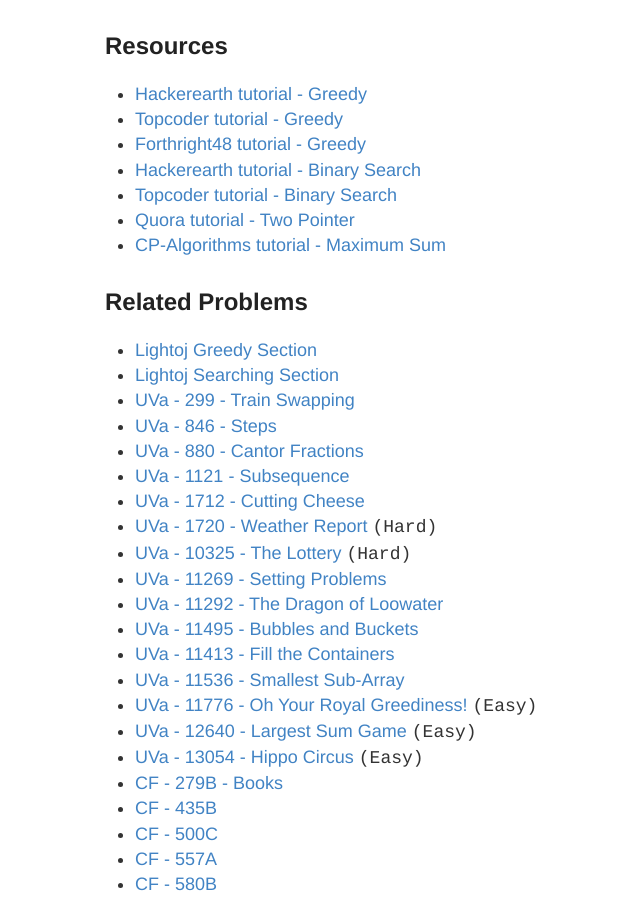
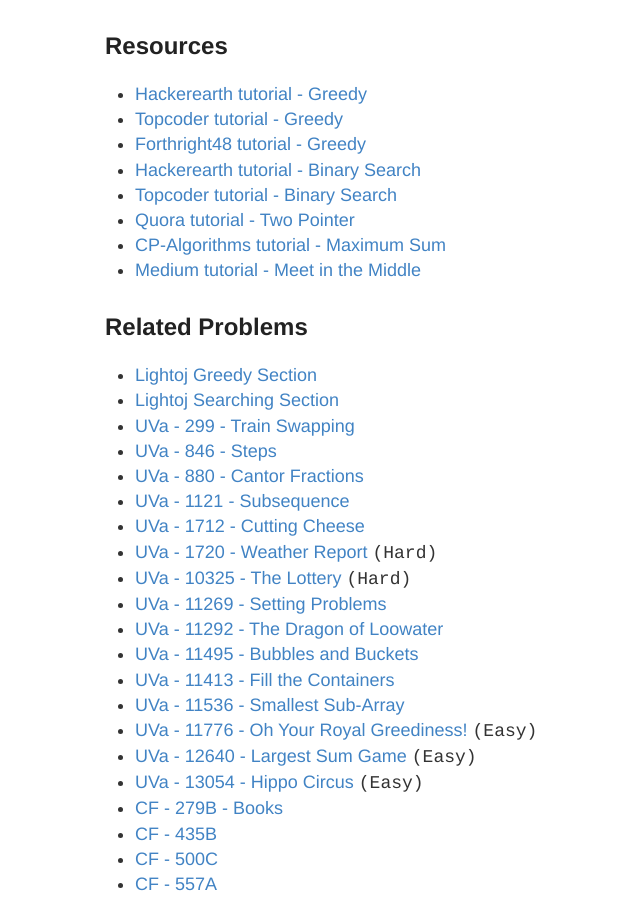
Before and after one commit to baps-bgd/baps-bgd.github.io, a Jekyll site: the page built from _posts/2020-10-5-greedy-and-searching.md, in a window 1280 px wide and 900 px high, scrolled down 323 px. Shown: the whole window, without its empty margins (175-815 px from the left). Built offline with Jekyll 4.4.1, drawn with Linux system fonts in a browser that asks for light colours.

Commit message:
Update 2020-10-5-greedy-and-searching.md

```diff
--- a/_posts/2020-10-5-greedy-and-searching.md
+++ b/_posts/2020-10-5-greedy-and-searching.md
@@ -13,6 +13,7 @@
 - [Topcoder tutorial - Binary Search](https://www.topcoder.com/community/competitive-programming/tutorials/binary-search){:target="_blank"}
 - [Quora tutorial - Two Pointer](https://www.quora.com/q/techparoksha/The-Two-Pointer-Algorithm){:target="_blank"}
 - [CP-Algorithms tutorial - Maximum Sum](https://cp-algorithms.com/others/maximum_average_segment.html){:target="_blank"}
+- [Medium tutorial - Meet in the Middle](https://medium.com/@sherlock_ed/programming-meet-in-the-middle-technique-5025dbc1c6b6){:target="_blank"}
 
 ## Related Problems
 
```
